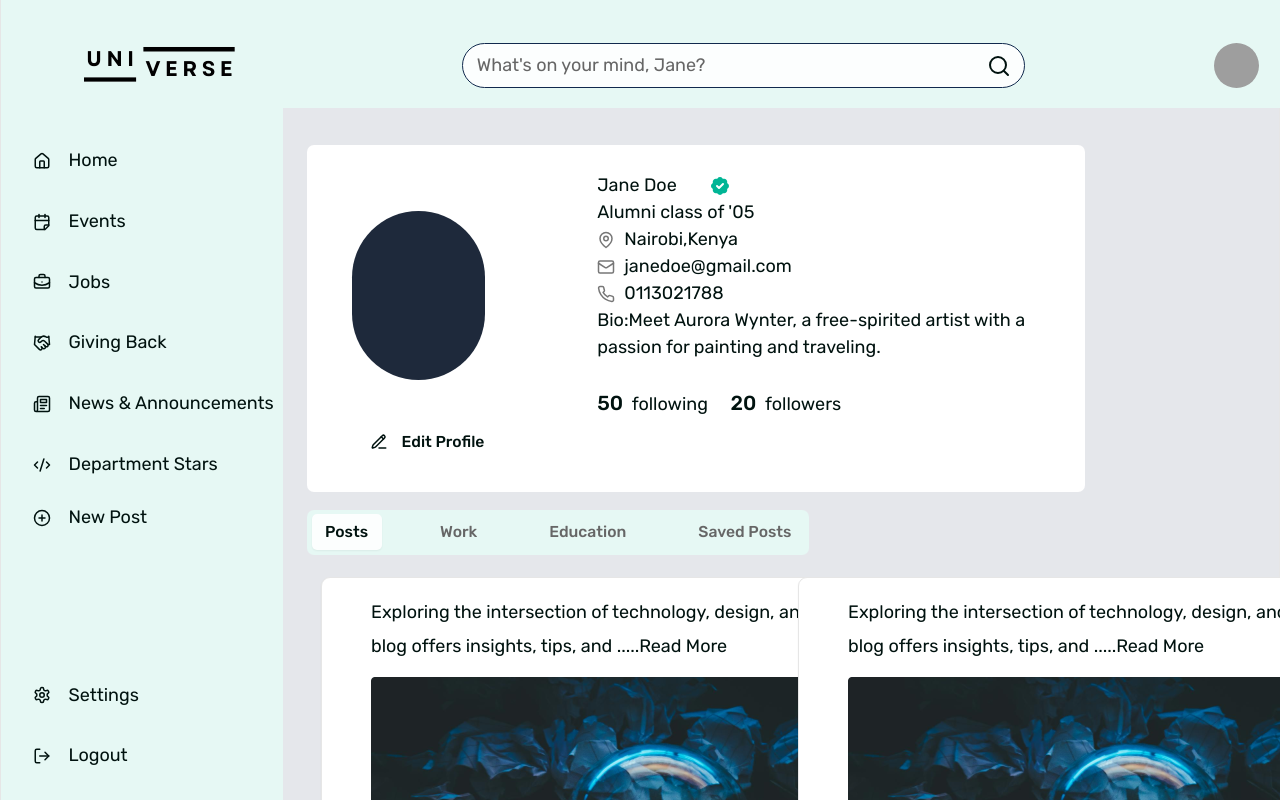
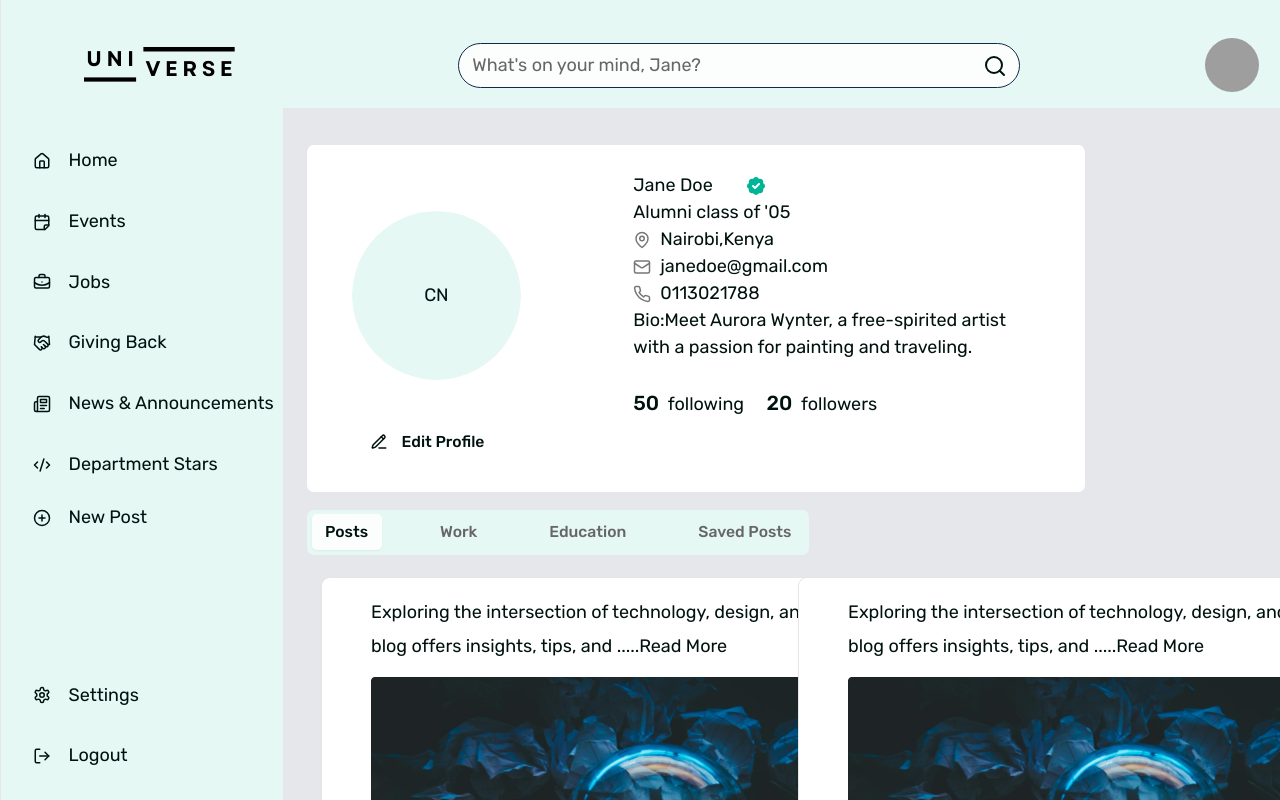
Before and after one commit to ngure1/UniVerse_frontend, a Next.js app: page /profile in a window 1280 px wide. Shown: the top 800 px of the page. Built offline with nearby package versions, Linux system fonts and the light colour scheme; grey boxes are pictures that could not be loaded.

Commit message:
refactor :recycle: : Update AvatarProfile component to fix size calculation and remove unnecessary className

```diff
--- a/src/components/ui/MyComponents/AvatarProfile.jsx
+++ b/src/components/ui/MyComponents/AvatarProfile.jsx
@@ -13,9 +13,9 @@ const AvatarProfile = ({
 	last_name = "n",
 }) => {
 	return (
-		<Avatar className="{w-${size} h-${size}}">
+		<Avatar className={`w-[${size}rem] h-[${size}rem] `}>
 			<AvatarImage src={pfpImage} />
-			<AvatarFallback className="{w-${size} h-${size}}">
+			<AvatarFallback>
 				{get_fallback_name(first_name, last_name)}
 			</AvatarFallback>
 		</Avatar>
--- a/src/components/ui/MyComponents/NavBar.jsx
+++ b/src/components/ui/MyComponents/NavBar.jsx
@@ -44,7 +44,7 @@ const NavBar = ({ className }) => {
 				onSearch={handleSearch}
 			/>
 			<AvatarProfile
-				size={10}
+				size={3}
 				pfpImage={"https://github.com/shadcn.png"}
 			/>
 		</div>
--- a/src/components/ui/MyComponents/ProfileCard.jsx
+++ b/src/components/ui/MyComponents/ProfileCard.jsx
@@ -10,6 +10,7 @@ import {
 import { Button } from "../shadcnComponents/button";
 import { ResponsiveDialog } from "./ResponsiveDialog";
 import EditProfileForm from "@/components/forms/editProfile";
+import AvatarProfile from "./AvatarProfile";
 
 const ProfileCard = () => {
 	const [isEditProfileDialogOpen, setIsEditProfileDialogOpen] =
@@ -18,7 +19,9 @@ const ProfileCard = () => {
 	return (
 		<div>
 			<div className="flex gap-[6.25rem] items-center border-black">
-				<div className="rounded-full w-[9.375rem] h-[9.375rem] bg-slate-800"></div>
+				<div className="rounded-full w-[9.375rem] h-[9.375rem]">
+					<AvatarProfile size={9.375} />
+				</div>
 				<div className="flex flex-col w- items-start gap-[1.5rem]">
 					<div className="max-w-[31.25rem]">
 						<div className="flex gap-[1.75rem] items-center">
```
